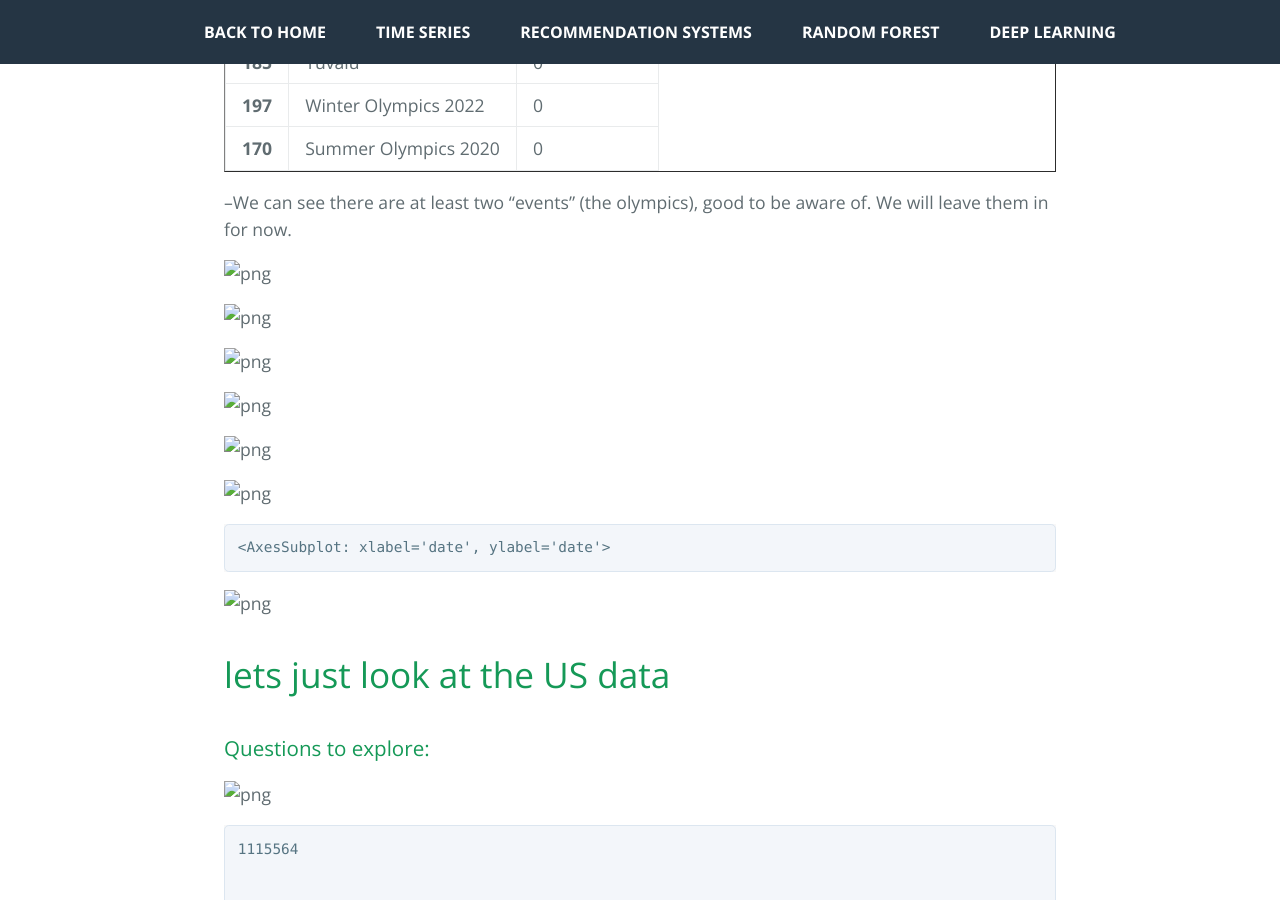
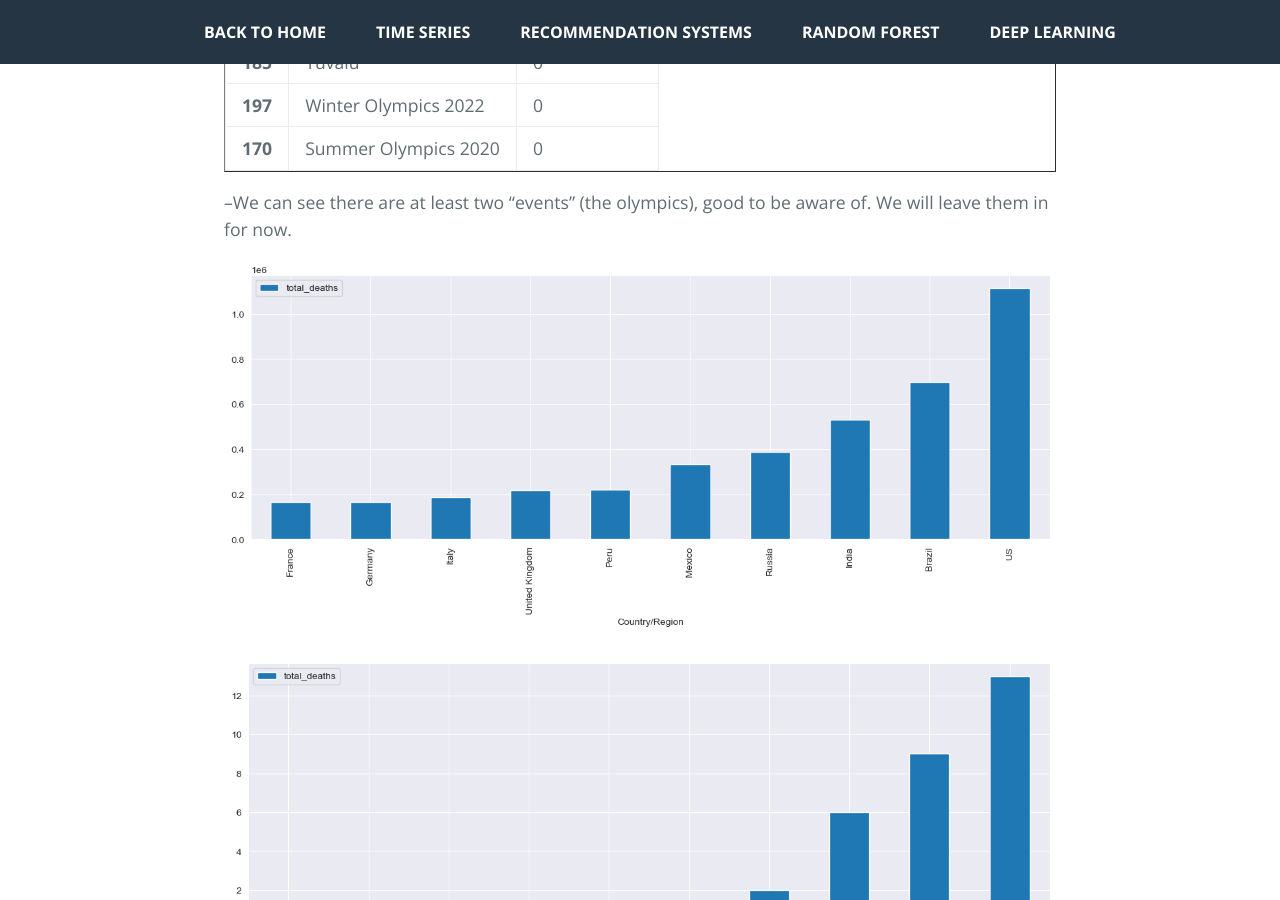
Before and after one commit to benjamin-j-cooper/benjamin-j-cooper.github.io, a Jekyll site: the page built from docs/tsa.md, in a window 1280 px wide and 900 px high, scrolled down 4579 px. Built offline with Jekyll 4.4.1, drawn with Linux system fonts in a browser that asks for light colours.

Commit message:
added first markdown content

```diff
--- a/docs/tsa.md
+++ b/docs/tsa.md
@@ -1238,37 +1238,37 @@ some of the data is in provincial format, some is single value for the country
 
 
 
-![png](Covid19_analysis_files/Covid19_analysis_33_0.png)
+![png](assets/images/tsa_files/Covid19_analysis_33_0.png)
 
 
 
 
 
-![png](Covid19_analysis_files/Covid19_analysis_34_0.png)
+![png](assets/images/tsa_files/Covid19_analysis_34_0.png)
 
 
 
 
 
-![png](Covid19_analysis_files/Covid19_analysis_35_0.png)
+![png](assets/images/tsa_files/Covid19_analysis_35_0.png)
 
 
 
 
 
-![png](Covid19_analysis_files/Covid19_analysis_36_0.png)
+![png](assets/images/tsa_files/Covid19_analysis_36_0.png)
 
 
 
 
 
-![png](Covid19_analysis_files/Covid19_analysis_37_0.png)
+![png](assets/images/tsa_files/Covid19_analysis_37_0.png)
 
 
 
 
 
-![png](Covid19_analysis_files/Covid19_analysis_40_0.png)
+![png](assets/images/tsa_files/Covid19_analysis_40_0.png)
 
 
 
@@ -1281,7 +1281,7 @@ some of the data is in provincial format, some is single value for the country
 
 
 
-![png](Covid19_analysis_files/Covid19_analysis_41_1.png)
+![png](assets/images/tsa_files/Covid19_analysis_41_1.png)
 
 
 
@@ -1303,7 +1303,7 @@ some of the data is in provincial format, some is single value for the country
 
 
 
-![png](Covid19_analysis_files/Covid19_analysis_45_1.png)
+![png](assets/images/tsa_files/Covid19_analysis_45_1.png)
 
 
 
@@ -1387,7 +1387,7 @@ Lets check the trend in the US Covid death rate by plotting number of deaths ove
 
 
 
-![png](Covid19_analysis_files/Covid19_analysis_52_0.png)
+![png](assets/images/tsa_files/Covid19_analysis_52_0.png)
 
 
 
```
Also changed, not shown: docs/assets/images/tsa_files/Covid19_analysis_33_0.png (added), docs/assets/images/tsa_files/Covid19_analysis_34_0.png (added), docs/assets/images/tsa_files/Covid19_analysis_35_0.png (added), docs/assets/images/tsa_files/Covid19_analysis_36_0.png (added), docs/assets/images/tsa_files/Covid19_analysis_37_0.png (added), docs/assets/images/tsa_files/Covid19_analysis_40_0.png (added), docs/assets/images/tsa_files/Covid19_analysis_41_1.png (added), docs/assets/images/tsa_files/Covid19_analysis_45_1.png (added), docs/assets/images/tsa_files/Covid19_analysis_52_0.png (added), 3 other files.
